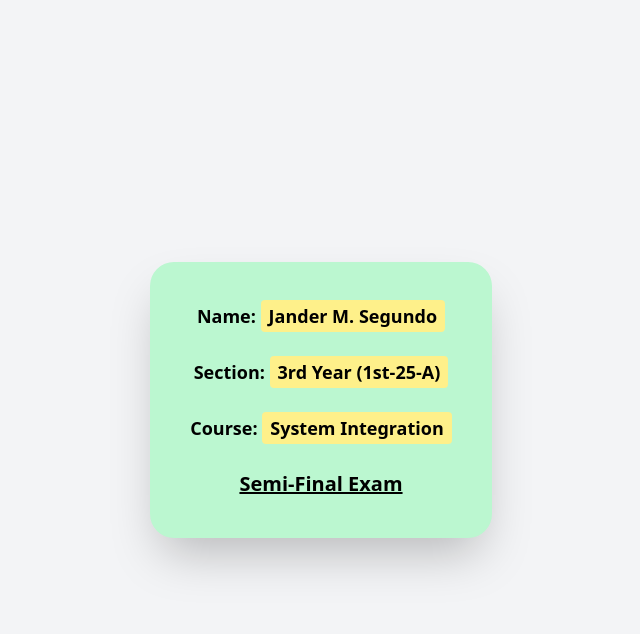
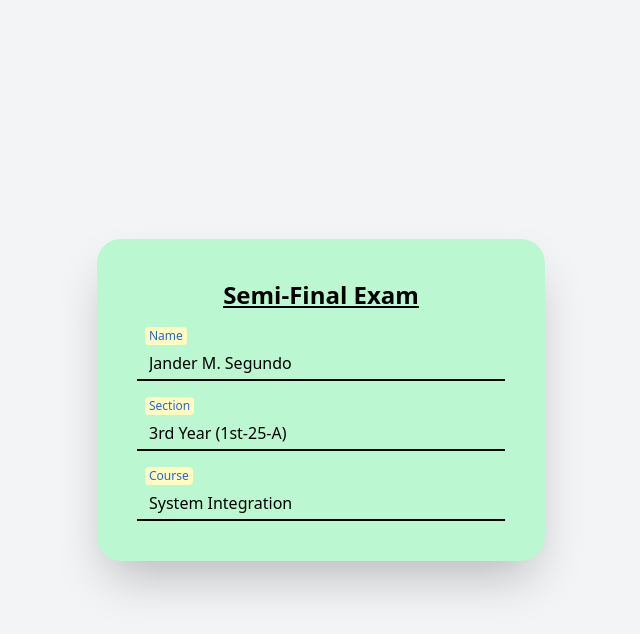
Before and after one commit to JNDR17/SEMI-FINAL, a Flask app: page / in a window 1280 px wide. Shown: the top 634 px of the page, without its empty margins (319-959 px from the left). Run offline with Flask 3, Linux system fonts and the light colour scheme; some libraries are stand-ins or nearby versions.

Commit message:
added templates

```diff
--- a/templates/index.html
+++ b/templates/index.html
@@ -2,19 +2,65 @@
 <html lang="en">
 <head>
   <meta charset="UTF-8">
-  <meta name="viewport"
-        content="width=device-width, initial-scale=1.0">
+  <meta name="viewport" content="width=device-width, initial-scale=1.0">
   <title>Semi-Finals</title>
   <script src="https://cdn.tailwindcss.com"></script>
+  <style>
+    .floating-label {
+      position: relative;
+      margin-top: 1.5rem;
+    }
+
+    .floating-label input {
+      width: 100%;
+      padding: 1rem 0.75rem 0.25rem;
+      border: none;
+      border-bottom: 2px solid #000;
+      background-color: transparent;
+      font-size: 1rem;
+      outline: none;
+    }
+
+    .floating-label label {
+      position: absolute;
+      top: 1rem;
+      left: 0.75rem;
+      color: #4b5563; /* Gray-700 */
+      font-size: 1rem;
+      transition: 0.2s ease all;
+      pointer-events: none;
+    }
+
+    .floating-label input:focus + label,
+    .floating-label input:not(:placeholder-shown) + label {
+      top: -0.5rem;
+      left: 0.5rem;
+      font-size: 0.75rem;
+      color: #2563eb; /* Blue-600 */
+      background-color: #fefcbf; /* Yellow-200 */
+      padding: 0 0.25rem;
+      border-radius: 0.25rem;
+    }
+  </style>
 </head>
 <body class="flex items-center justify-center min-h-screen bg-gray-100">
-  <div class="text-center p-10 bg-green-200 rounded-3xl shadow-2xl max-w-lg">
-    <p class="text-lg font-semibold">
-      Name: <span class="bg-yellow-200 px-2 py-1 rounded">Jander M. Segundo</span><br><br>
-      Section: <span class="bg-yellow-200 px-2 py-1 rounded">3rd Year (1st-25-A)</span><br><br>
-      Course: <span class="bg-yellow-200 px-2 py-1 rounded">System Integration</span><br><br>
-      <span class="text-xl font-bold underline">Semi-Final Exam</span>
-    </p>
+  <div class="bg-green-200 p-10 rounded-3xl shadow-2xl max-w-md w-full">
+    <h1 class="text-2xl font-bold text-center mb-6 underline">Semi-Final Exam</h1>
+
+    <div class="floating-label">
+      <input type="text" id="name" placeholder=" " value="Jander M. Segundo" readonly>
+      <label for="name">Name</label>
+    </div>
+
+    <div class="floating-label">
+      <input type="text" id="section" placeholder=" " value="3rd Year (1st-25-A)" readonly>
+      <label for="section">Section</label>
+    </div>
+
+    <div class="floating-label">
+      <input type="text" id="course" placeholder=" " value="System Integration" readonly>
+      <label for="course">Course</label>
+    </div>
   </div>
 </body>
 </html>
```
